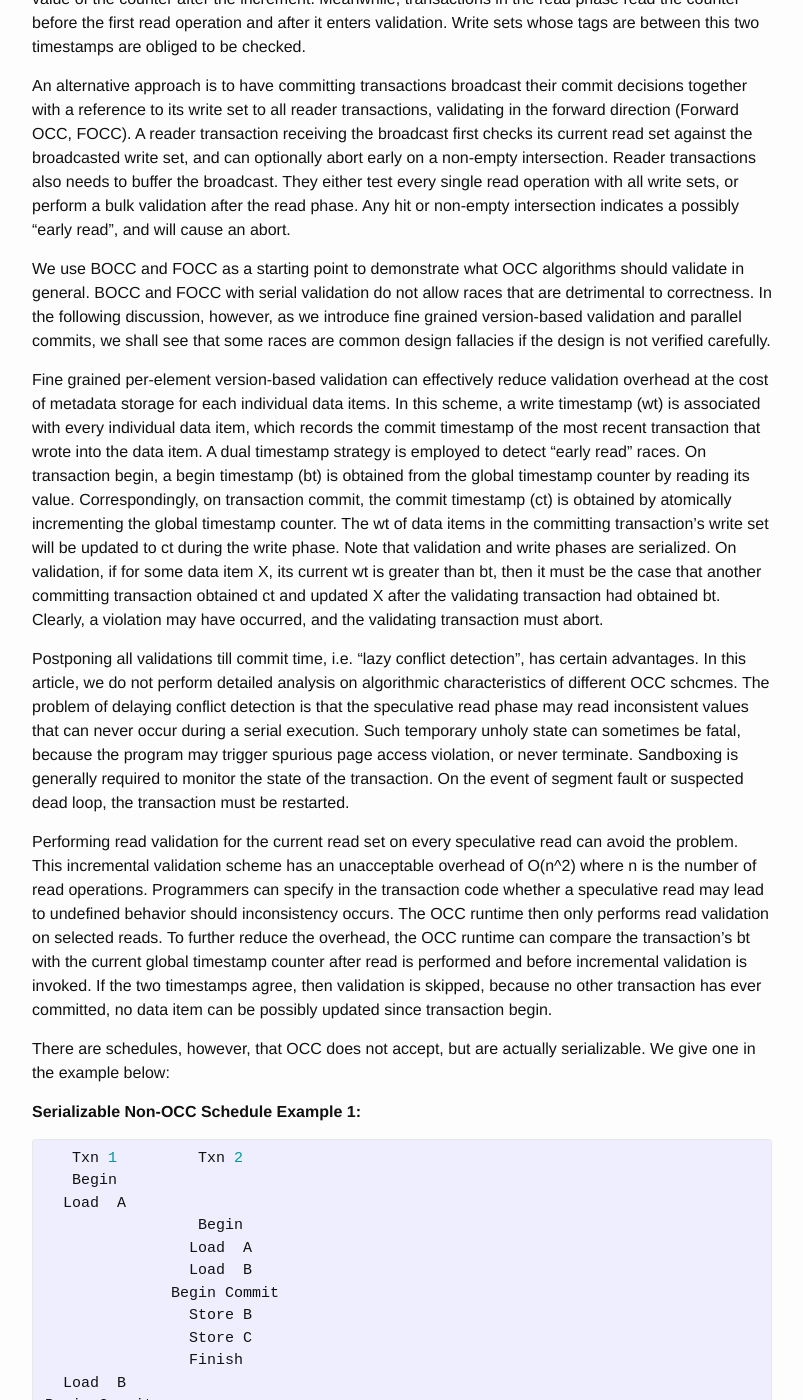
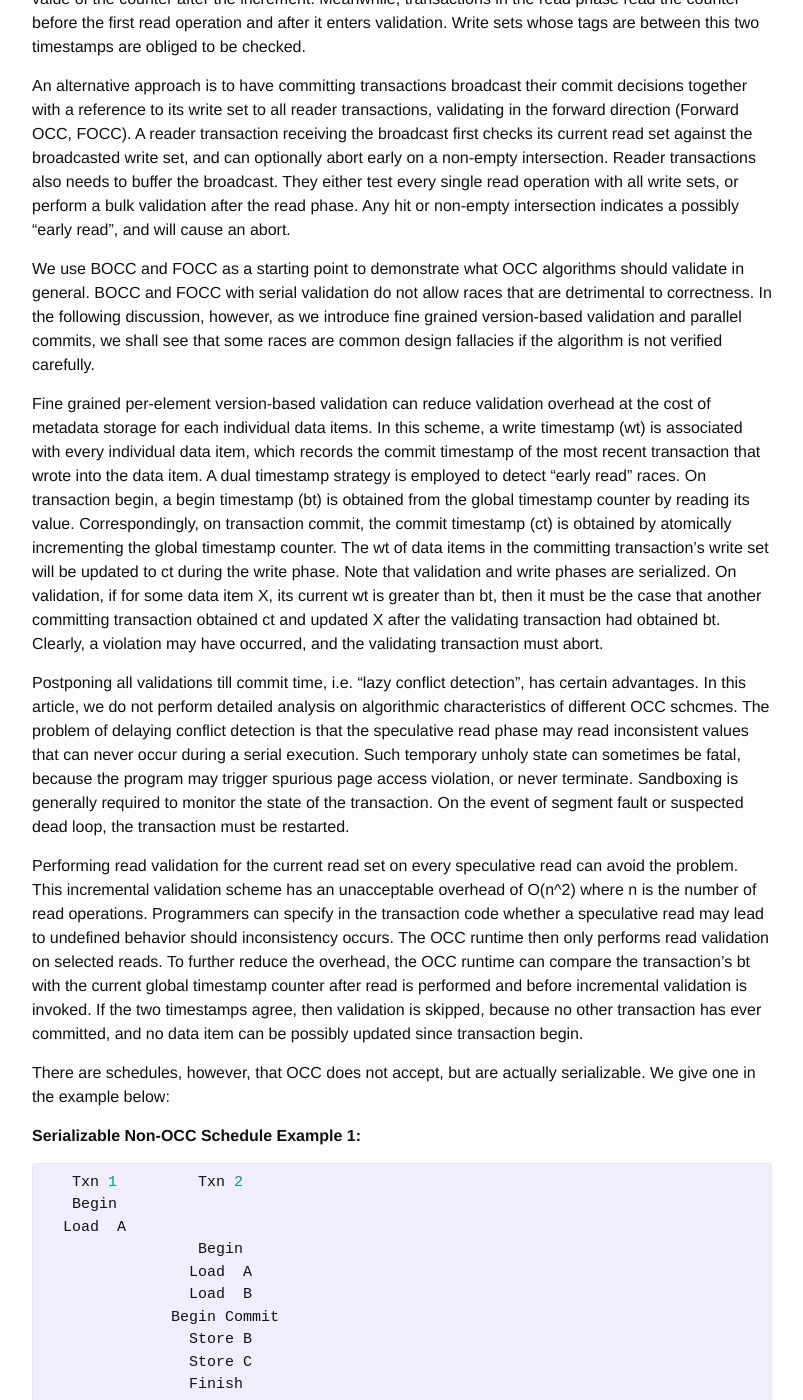
Before and after one commit to wangziqi2013/wangziqi2013.github.io, a Jekyll site: the page built from _posts/2018-03-21-Analyzing-OCC-Anomalies-and-Solutions.markdown, in a window 1280 px wide and 1400 px high, scrolled down 1601 px. Shown: the whole window, without its empty margins (238-1041 px from the left). Built offline with Jekyll 4.4.1, drawn with Linux system fonts in a browser that asks for light colours; some of the changed text lies outside the part shown.

Commit message:
Small change

```diff
--- a/_posts/2018-03-21-Analyzing-OCC-Anomalies-and-Solutions.markdown
+++ b/_posts/2018-03-21-Analyzing-OCC-Anomalies-and-Solutions.markdown
@@ -79,9 +79,9 @@ after the read phase. Any hit or non-empty intersection indicates a possibly "ea
 We use BOCC and FOCC as a starting point to demonstrate what OCC algorithms should validate in general. BOCC and FOCC
 with serial validation do not allow races that are detrimental to correctness.
 In the following discussion, however, as we introduce fine grained version-based validation and parallel commits,
-we shall see that some races are common design fallacies if the design is not verified carefully.
+we shall see that some races are common design fallacies if the algorithm is not verified carefully.
 
-Fine grained per-element version-based validation can effectively reduce validation overhead
+Fine grained per-element version-based validation can reduce validation overhead
 at the cost of metadata storage for each individual data items. In this scheme, a write timestamp (wt) is associated
 with every individual data item, which records the commit timestamp of the most recent transaction that wrote into
 the data item. A dual timestamp strategy is employed to detect "early read" races. On transaction begin, a begin
@@ -105,7 +105,7 @@ specify in the transaction code whether a speculative read may lead to undefined
 The OCC runtime then only performs read validation on selected reads. To further reduce the overhead,
 the OCC runtime can compare the transaction's bt with the current global timestamp counter after read is performed
 and before incremental validation is invoked. If the two timestamps agree, then validation is skipped, because no
-other transaction has ever committed, no data item can be possibly updated since transaction begin.
+other transaction has ever committed, and no data item can be possibly updated since transaction begin.
 
 There are schedules, however, that OCC does not accept, but are actually serializable. We give one in the example below:
 
@@ -268,8 +268,7 @@ a data item, only the last validation is unlock) and the critical section as loc
 transactions perform and only perform writes to data items in the critical section), then OCC
 is quite similar to 2PL. Transactions first lock the read set during the read phase, and then
 lock the write set on entering of the critical section. This process corresponds to 2PL grow phase, where
-locks can only be acquired and no lock can be released. Performing
-post-read validation
+locks can only be acquired and no lock can be released. Performing post-read validation
 
 
 ### Racing Writes
```
Also changed, not shown: other parts of _posts/2018-03-21-Analyzing-OCC-Anomalies-and-Solutions.markdown (+1 -1 lines).
